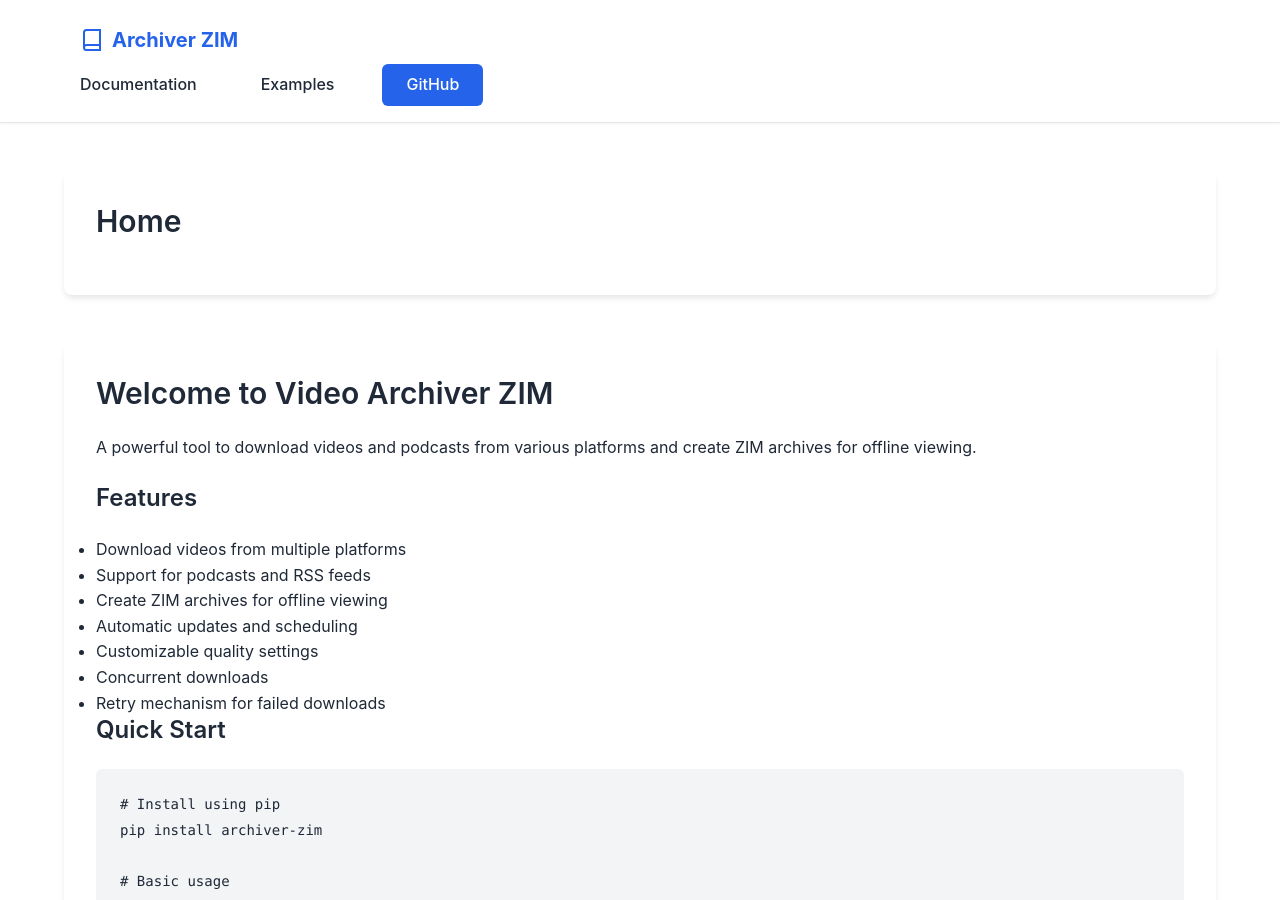
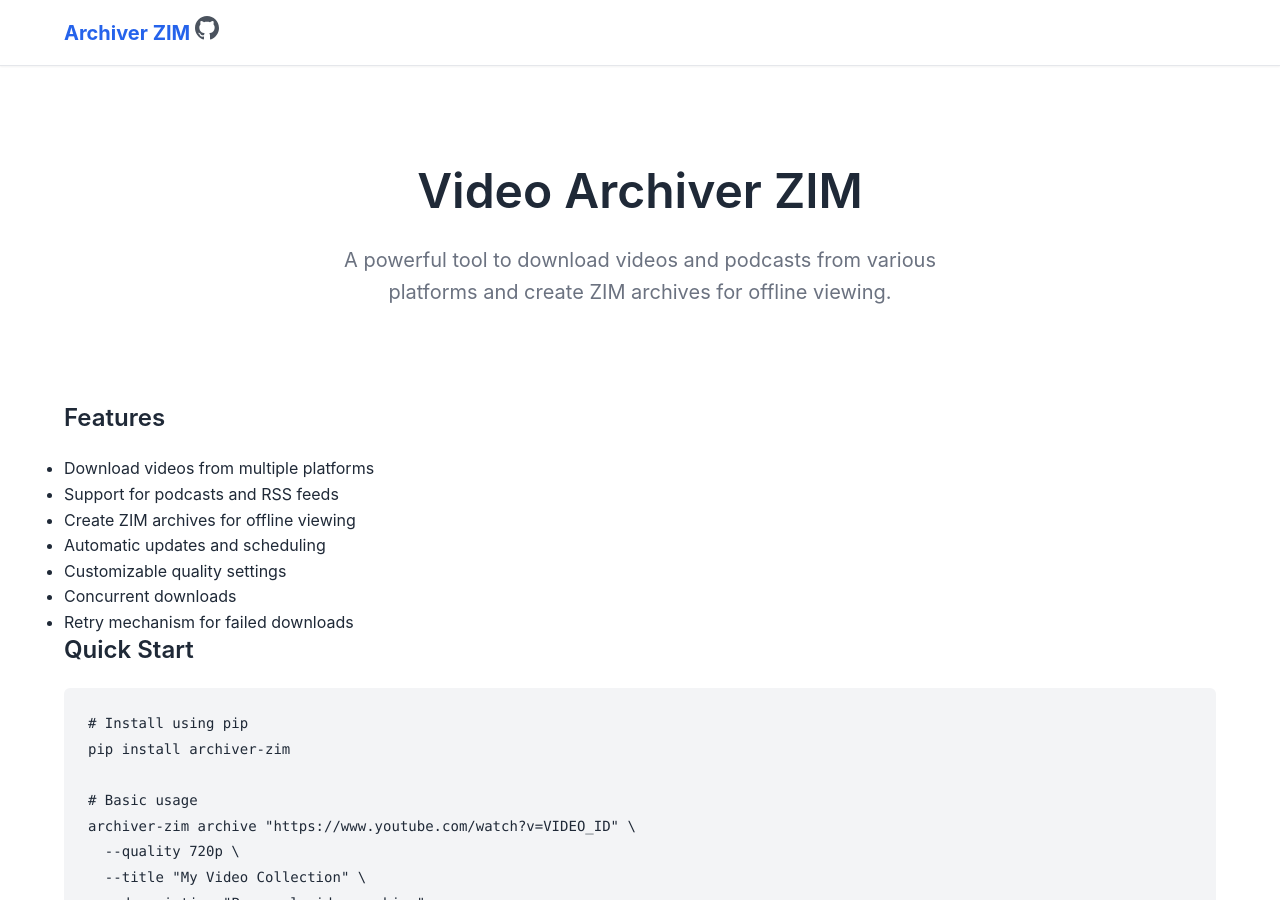
Before and after one commit to Sudo-Ivan/archiver-zim, a Jekyll site: the page built from docs/index.md, in a window 1280 px wide and 900 px high. Built offline with Jekyll 4.4.1, drawn with Linux system fonts in a browser that asks for light colours; some of the changed text lies outside the part shown.

Commit message:
update pages

```diff
--- a/docs/_layouts/default.html
+++ b/docs/_layouts/default.html
@@ -5,85 +5,32 @@
     <meta name="viewport" content="width=device-width, initial-scale=1.0">
     <title>{{ page.title }} - {{ site.title }}</title>
     <link rel="stylesheet" href="{{ '/assets/css/main.css' | relative_url }}">
-    <link rel="icon" type="image/svg+xml" href="{{ '/assets/images/favicon.svg' | relative_url }}">
     {% seo %}
 </head>
 <body>
     <header>
         <nav>
             <div class="container">
-                <a href="{{ '/' | relative_url }}" class="logo">
-                    <svg width="24" height="24" viewBox="0 0 24 24" fill="none" stroke="currentColor" stroke-width="2">
-                        <path d="M4 19.5A2.5 2.5 0 0 1 6.5 17H20"></path>
-                        <path d="M6.5 2H20v20H6.5A2.5 2.5 0 0 1 4 19.5v-15A2.5 2.5 0 0 1 6.5 2z"></path>
+                <a href="{{ '/' | relative_url }}" class="logo">{{ site.title }}</a>
+                <a href="https://github.com/Sudo-Ivan/archiver-zim" class="github-link" aria-label="GitHub Repository">
+                    <svg width="24" height="24" viewBox="0 0 24 24" fill="currentColor">
+                        <path d="M12 0c-6.626 0-12 5.373-12 12 0 5.302 3.438 9.8 8.207 11.387.599.111.793-.261.793-.577v-2.234c-3.338.726-4.033-1.416-4.033-1.416-.546-1.387-1.333-1.756-1.333-1.756-1.089-.745.083-.729.083-.729 1.205.084 1.839 1.237 1.839 1.237 1.07 1.834 2.807 1.304 3.492.997.107-.775.418-1.305.762-1.604-2.665-.305-5.467-1.334-5.467-5.931 0-1.311.469-2.381 1.236-3.221-.124-.303-.535-1.524.117-3.176 0 0 1.008-.322 3.301 1.23.957-.266 1.983-.399 3.003-.404 1.02.005 2.047.138 3.006.404 2.291-1.552 3.297-1.23 3.297-1.23.653 1.653.242 2.874.118 3.176.77.84 1.235 1.911 1.235 3.221 0 4.609-2.807 5.624-5.479 5.921.43.372.823 1.102.823 2.222v3.293c0 .319.192.694.801.576 4.765-1.589 8.199-6.086 8.199-11.386 0-6.627-5.373-12-12-12z"/>
                     </svg>
-                    {{ site.title }}
                 </a>
-                <ul>
-                    <li><a href="{{ '/docs' | relative_url }}">Documentation</a></li>
-                    <li><a href="{{ '/examples' | relative_url }}">Examples</a></li>
-                    <li><a href="https://github.com/Sudo-Ivan/archiver-zim" class="btn">GitHub</a></li>
-                </ul>
             </div>
         </nav>
     </header>
 
     <main>
         <div class="container">
-            {% if page.title %}
-            <div class="content-section">
-                <h1>{{ page.title }}</h1>
-                {% if page.description %}
-                <p class="text-light">{{ page.description }}</p>
-                {% endif %}
-            </div>
-            {% endif %}
-
-            <div class="content-section">
-                {{ content }}
-            </div>
+            {{ content }}
         </div>
     </main>
 
     <footer>
         <div class="container">
-            <div class="footer-content">
-                <div class="footer-section">
-                    <h3>Archiver ZIM</h3>
-                    <p>A powerful tool to download videos and podcasts from various platforms and create ZIM archives for offline viewing.</p>
-                </div>
-                <div class="footer-section">
-                    <h3>Links</h3>
-                    <ul>
-                        <li><a href="{{ '/docs' | relative_url }}">Documentation</a></li>
-                        <li><a href="{{ '/examples' | relative_url }}">Examples</a></li>
-                        <li><a href="https://github.com/Sudo-Ivan/archiver-zim">GitHub</a></li>
-                    </ul>
-                </div>
-                <div class="footer-section">
-                    <h3>License</h3>
-                    <p>MIT License</p>
-                    <p>&copy; {{ site.time | date: '%Y' }} {{ site.title }}</p>
-                </div>
-            </div>
+            <p>&copy; {{ site.time | date: '%Y' }} {{ site.title }}</p>
         </div>
     </footer>
-
-    <script>
-        document.querySelectorAll('a[href^="#"]').forEach(anchor => {
-            anchor.addEventListener('click', function (e) {
-                e.preventDefault();
-                document.querySelector(this.getAttribute('href')).scrollIntoView({
-                    behavior: 'smooth'
-                });
-            });
-        });
-
-        document.querySelectorAll('nav a').forEach(link => {
-            if (link.getAttribute('href') === window.location.pathname) {
-                link.classList.add('active');
-            }
-        });
-    </script>
 </body>
 </html>
--- a/docs/assets/css/main.css
+++ b/docs/assets/css/main.css
@@ -109,49 +109,45 @@
     font-weight: 700;
     color: var(--primary-color);
     text-decoration: none;
-    display: flex;
-    align-items: center;
-    gap: var(--spacing-xs);
 }
 
 .logo:hover {
     color: var(--primary-hover);
 }
 
-nav ul {
-    display: flex;
-    list-style: none;
-    gap: var(--spacing-lg);
-    align-items: center;
+.github-link {
+    color: var(--text-color);
+    opacity: 0.8;
+    transition: opacity 0.2s ease;
 }
 
-nav a {
-    color: var(--text-color);
-    text-decoration: none;
-    font-weight: 500;
-    padding: var(--spacing-xs) var(--spacing-sm);
-    border-radius: var(--radius-md);
-    transition: all 0.2s ease;
+.github-link:hover {
+    opacity: 1;
 }
 
-nav a:hover {
-    color: var(--primary-color);
-    background-color: var(--background-alt);
+/* Hero Section */
+.hero {
+    text-align: center;
+    padding: var(--spacing-xl) 0;
+    margin-bottom: var(--spacing-xl);
+}
+
+.hero h1 {
+    font-size: 3rem;
+    margin-bottom: var(--spacing-md);
+}
+
+.hero .lead {
+    font-size: var(--font-size-xl);
+    color: var(--text-light);
+    max-width: 600px;
+    margin: 0 auto;
 }
 
 /* Main Content */
 main {
     padding: var(--spacing-xl) 0;
     min-height: calc(100vh - 140px);
-}
-
-/* Content Sections */
-.content-section {
-    margin-bottom: var(--spacing-xl);
-    padding: var(--spacing-lg);
-    background-color: var(--background-color);
-    border-radius: var(--radius-lg);
-    box-shadow: var(--shadow-md);
 }
 
 /* Code Blocks */
@@ -223,26 +219,12 @@
         --spacing-lg: 1.5rem;
     }
 
-    nav {
-        flex-direction: column;
-        gap: var(--spacing-md);
-        padding: var(--spacing-md) 0;
+    .hero h1 {
+        font-size: 2.5rem;
     }
 
-    nav ul {
-        flex-direction: column;
-        width: 100%;
-        gap: var(--spacing-sm);
-    }
-
-    nav a {
-        display: block;
-        text-align: center;
-        padding: var(--spacing-sm);
-    }
-
-    .content-section {
-        padding: var(--spacing-md);
+    .hero .lead {
+        font-size: var(--font-size-lg);
     }
 }
 
@@ -255,6 +237,10 @@
 
     .container {
         padding: 0 var(--spacing-md);
+    }
+
+    .hero h1 {
+        font-size: 2rem;
     }
 
     main {
--- a/docs/index.md
+++ b/docs/index.md
@@ -1,11 +1,11 @@
 ---
 layout: default
-title: Home
 ---
 
-# Welcome to Video Archiver ZIM
-
-A powerful tool to download videos and podcasts from various platforms and create ZIM archives for offline viewing.
+<div class="hero">
+    <h1>Video Archiver ZIM</h1>
+    <p class="lead">A powerful tool to download videos and podcasts from various platforms and create ZIM archives for offline viewing.</p>
+</div>
 
 ## Features
 
```
